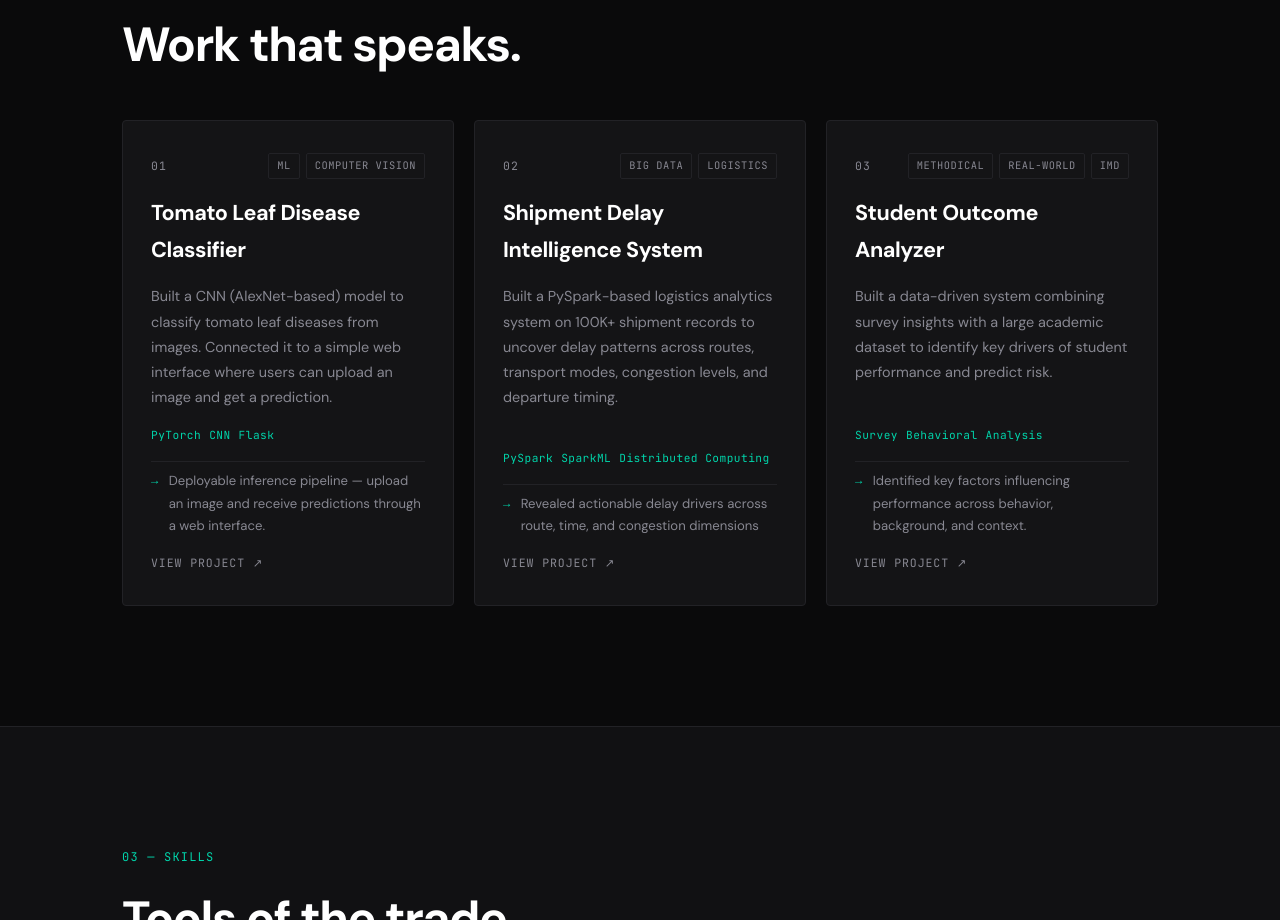
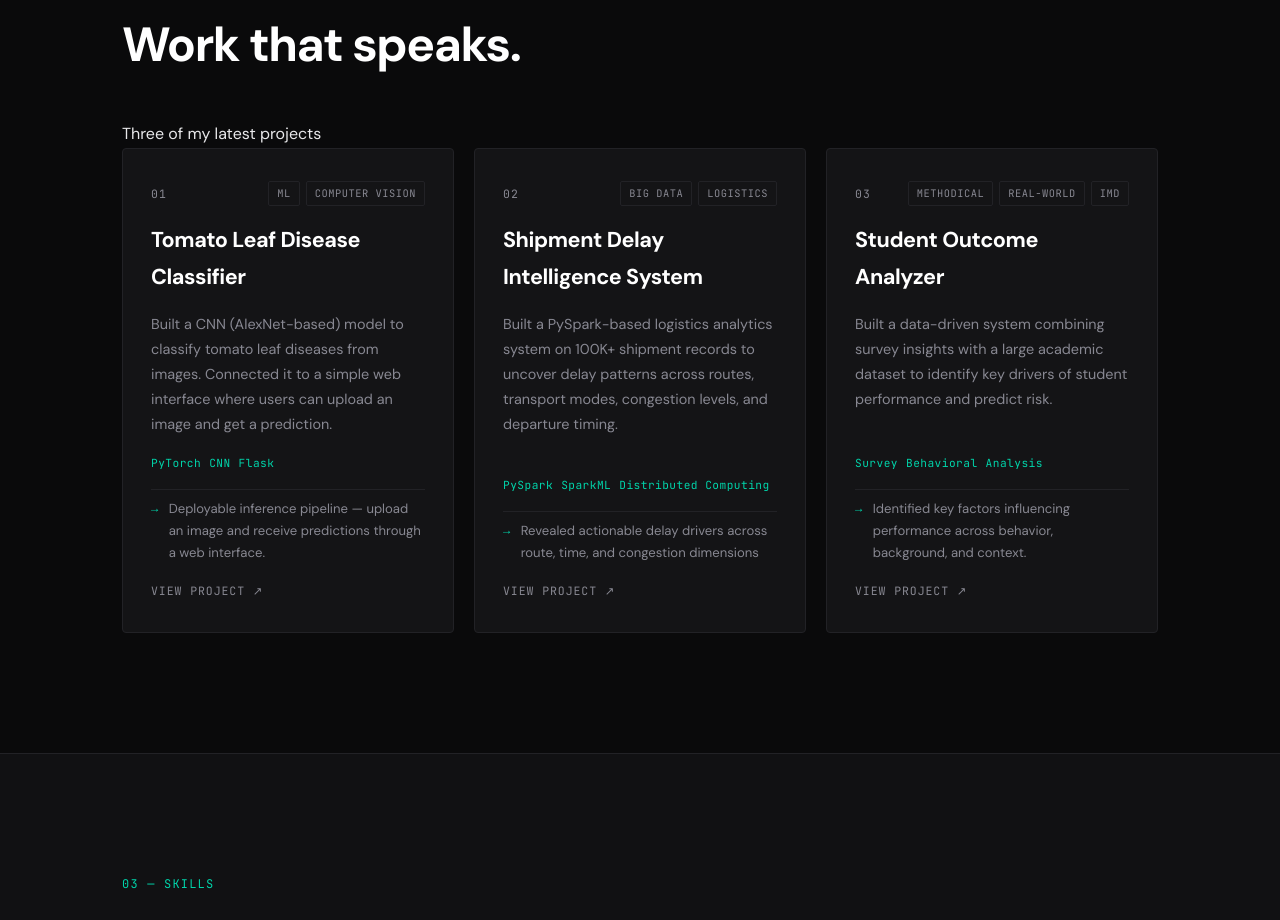
Before and after one commit to M7ammad-Abdellatif/m7ammad-abdellatif.github.io, a plain HTML site: page index.html in a window 1280 px wide. Shown: the part 1720-2640 px from the top of the page. Drawn offline with Linux system fonts and the light colour scheme.

Commit message:
Updated Final index.html

```diff
--- a/index.html
+++ b/index.html
@@ -97,6 +97,7 @@
     <div class="container">
       <div class="section-label mono reveal">02 — Projects</div>
       <h2 class="section-heading reveal">Work that speaks.</h2>
+      <p class="section-subtitle">Three of my latest projects</p>
       <div class="projects-grid">
 
         <!-- Project 1 -->
```
